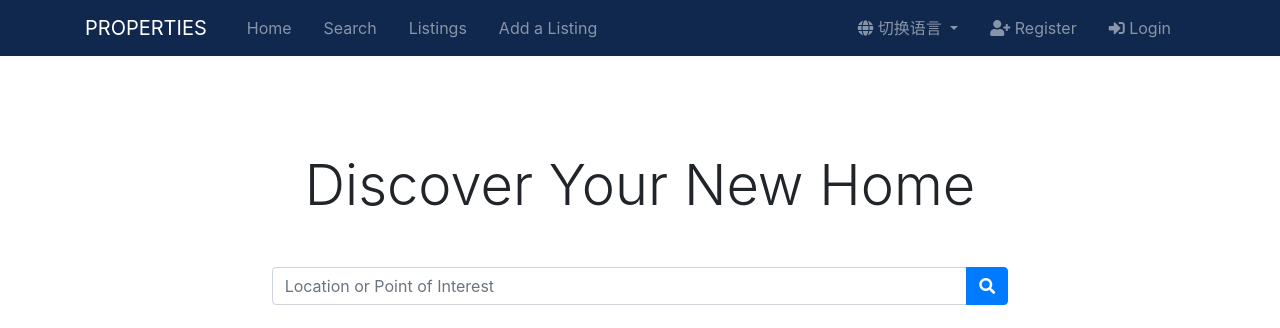
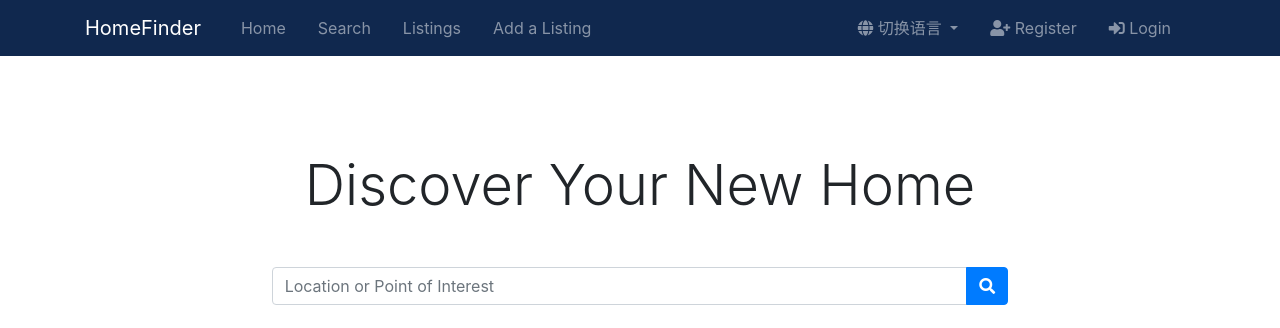
Before and after one commit to xinyuwen101/HomeFinder, a Django app: page /en/ in a window 1280 px wide. Shown: the top 328 px of the page. Run offline with Django 3.2, Linux system fonts and the light colour scheme; data that the repository does not hold is empty; some libraries are stand-ins or nearby versions.

Commit message:
Update navbar.html

```diff
--- a/templates/partials/navbar.html
+++ b/templates/partials/navbar.html
@@ -4,7 +4,7 @@
 <!-- Navbar -->
 <nav class="navbar navbar-expand-lg navbar-dark sticky-top">
   <div class="container">
-    <a class="navbar-brand" href="{% url 'index' %}">PROPERTIES</a>
+    <a class="navbar-brand" href="{% url 'index' %}">HomeFinder</a>
     <button class="navbar-toggler" type="button" data-toggle="collapse" data-target="#navbarNavAltMarkup">
       <span class="navbar-toggler-icon"></span>
     </button>
```
